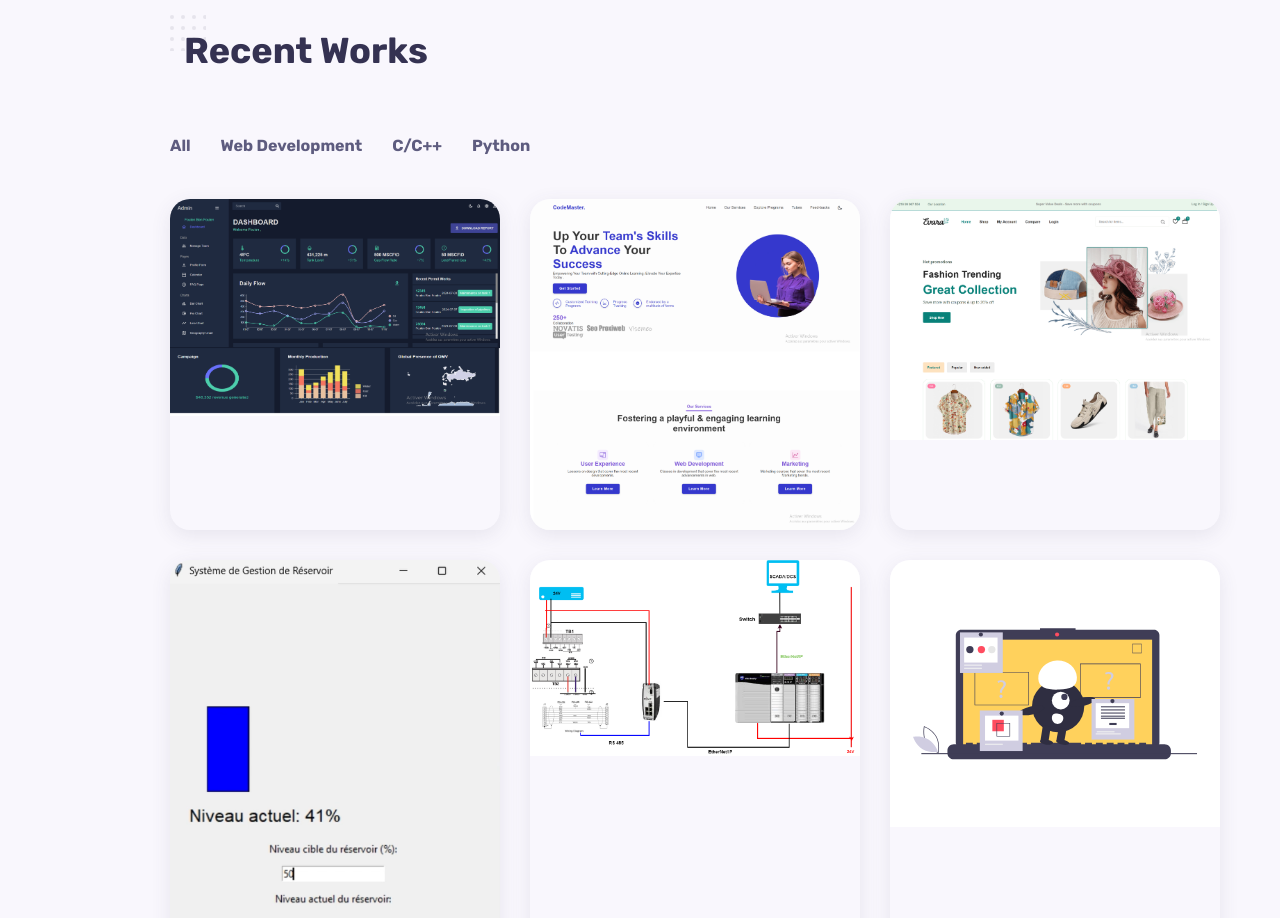
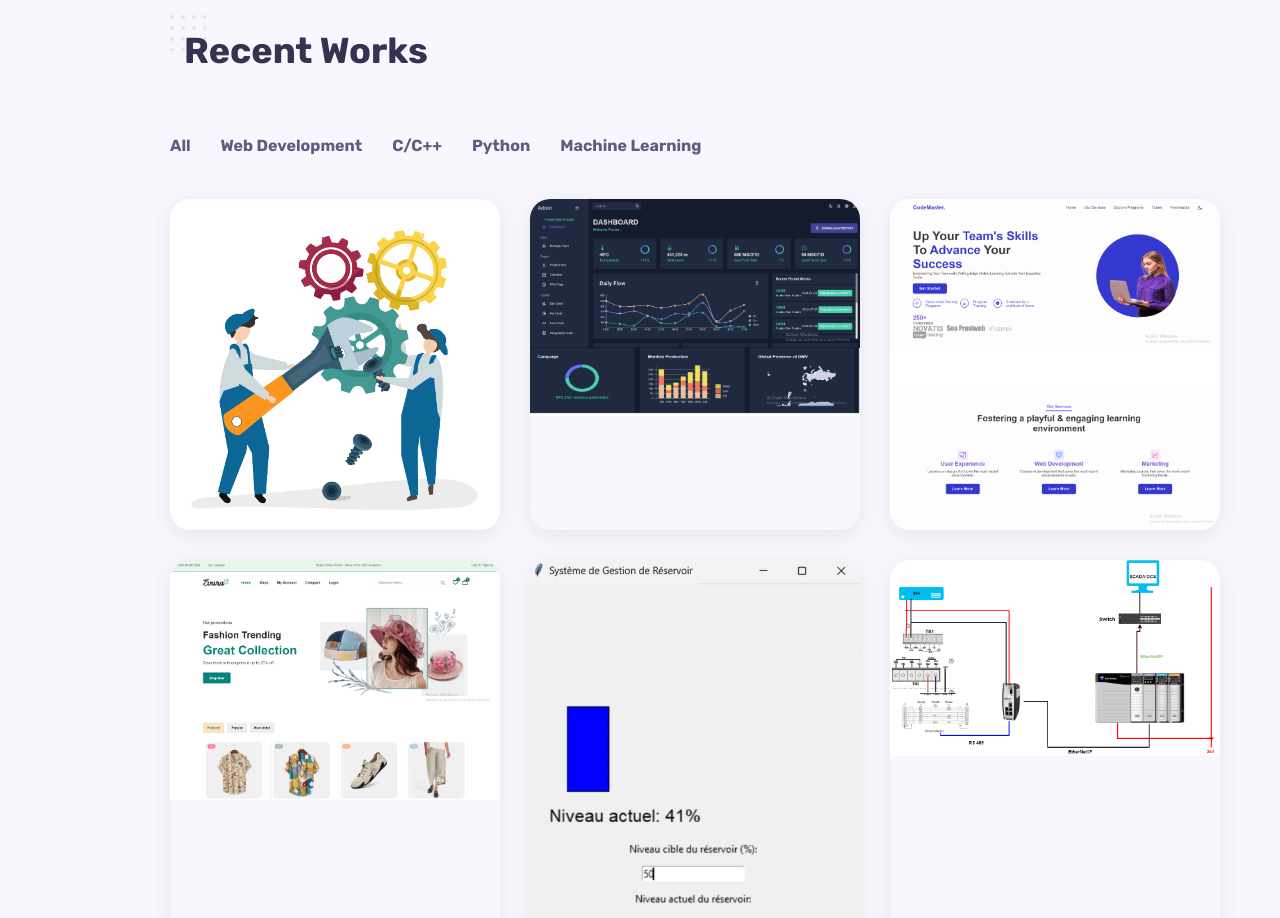
Before and after one commit to asmamest/MyPortfolio, a React (Create React App) app: page / in a window 1280 px wide. Shown: the part 2440-3358 px from the top of the page. Built offline with nearby package versions, Linux system fonts and the light colour scheme.

Commit message:
portfolio

```diff
--- a/src/App.js
+++ b/src/App.js
@@ -1,5 +1,6 @@
 import React from 'react';
 import './App.css';
+import { Analytics } from "@vercel/analytics/react"
 import Sidebar from'./components/sidebar/Sidebar';
 import Home from './components/home/Home';
 import About from './components/about/About';
@@ -14,6 +15,7 @@ import Contact from './components/contact/Contact';
 const App = ()=> {
   return (
     <>
+      <Analytics/>
       <Sidebar />
       <main className='main'>
         <Home/>
--- a/src/components/portfolio/Menu.jsx
+++ b/src/components/portfolio/Menu.jsx
@@ -1,54 +1,61 @@
-import Work1 from "../../assets/dash.png";
-import Work2 from "../../assets/codemaster.png";
-import Work3 from "../../assets/evara.png";
-import Work4 from "../../assets/tank.png";
-import Work5 from "../../assets/floboss.png";
-import Work6 from "../../assets/work-6.svg";
+import Work1 from "../../assets/prediction.jpg";
+import Work2 from "../../assets/dash.png";
+import Work3 from "../../assets/codemaster.png";
+import Work4 from "../../assets/evara.png";
+import Work5 from "../../assets/tank.png";
+import Work6 from "../../assets/floboss.png";
+import Work7 from "../../assets/work-6.svg";
 
 
 const Menu = [
     {
       id: 1,
       image: Work1,
-      title: "Real-Time Data Dashbord",
-      category: "Web Development",
+      title: "Predictive Maintenance of Industrial Equipment",
+      category: "Machine Learning Modeling",
     },
     {
       id: 2,
       image: Work2,
-      title: "CodeMaster: Project Study - Professional Training for Web Development Companies",
+      title: "Real-Time Data Dashbord",
       category: "Web Development",
     },
     {
       id: 3,
       image: Work3,
+      title: "CodeMaster: Project Study - Professional Training for Web Development Companies",
+      category: "Web Development",
+    },
+    {
+      id: 4,
+      image: Work4,
       title: "Evara-Ecommerce Website",
       category: "Web Development",
     },
     ,
     {
-      id: 4,
-      image: Work4,
+      id: 5,
+      image: Work5,
       title: "Tank Management Interface",
       category: "Python",
     },
     ,
     {
-      id: 5,
-      image: Work5,
+      id: 6,
+      image: Work6,
       title: "Floboss FB1200 Configuration & Prosoft Gateway Integration",
       category: "Internship",
     },
     ,
     {
-      id: 6,
-      image: Work6,
+      id: 7,
+      image: Work7,
       title: " Gymnasium Management System",
       category: "C/C++",
     },
     {
-        id: 7,
-        image: Work6,
+        id: 8,
+        image: Work7,
         title: "Culinary Festival Management System",
         category: "C/C++",
       },
--- a/src/components/portfolio/Portfolio.jsx
+++ b/src/components/portfolio/Portfolio.jsx
@@ -20,6 +20,8 @@ const Portfolio = ()=> {
                 <span className="work__item" onClick={()=> filterItem("Web Development")}>Web Development</span>
                 <span className="work__item" onClick={()=> filterItem("C/C++")}>C/C++</span>
                 <span className="work__item" onClick={()=> filterItem("Python")}>Python</span>
+                <span className="work__item" onClick={()=> filterItem("Machine Learning Modeling")}>Machine Learning</span>
+
             </div>
 
             <div className="work__container grid">
@@ -34,6 +36,7 @@ const Portfolio = ()=> {
 
                             <span className="work__category">{category}</span>
                             <h3 className="work__title">{title}</h3>
+
                             {/* <a href="#" className="work__button">
                                 <i className="icon-link work__button-icon"></i>
                             </a> */}
```
Also changed, not shown: src/assets/prediction.jpg (added).
